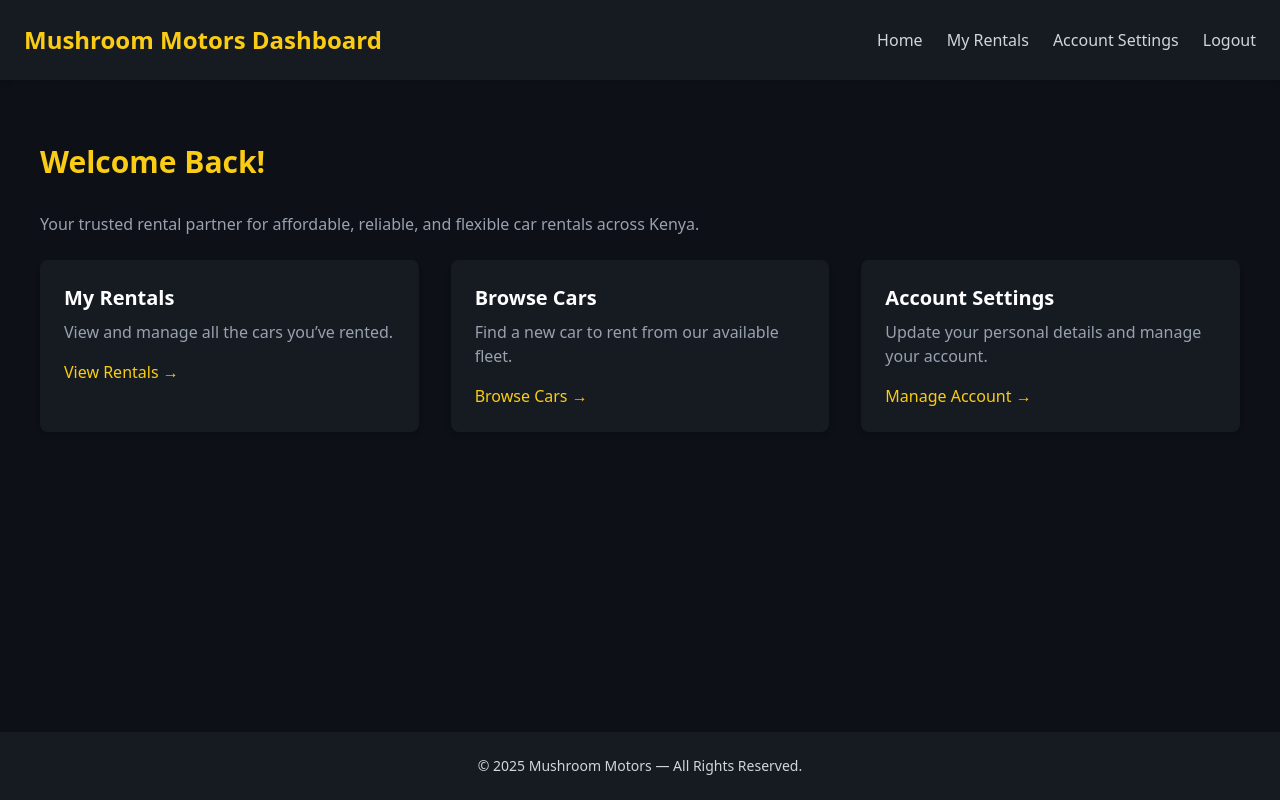
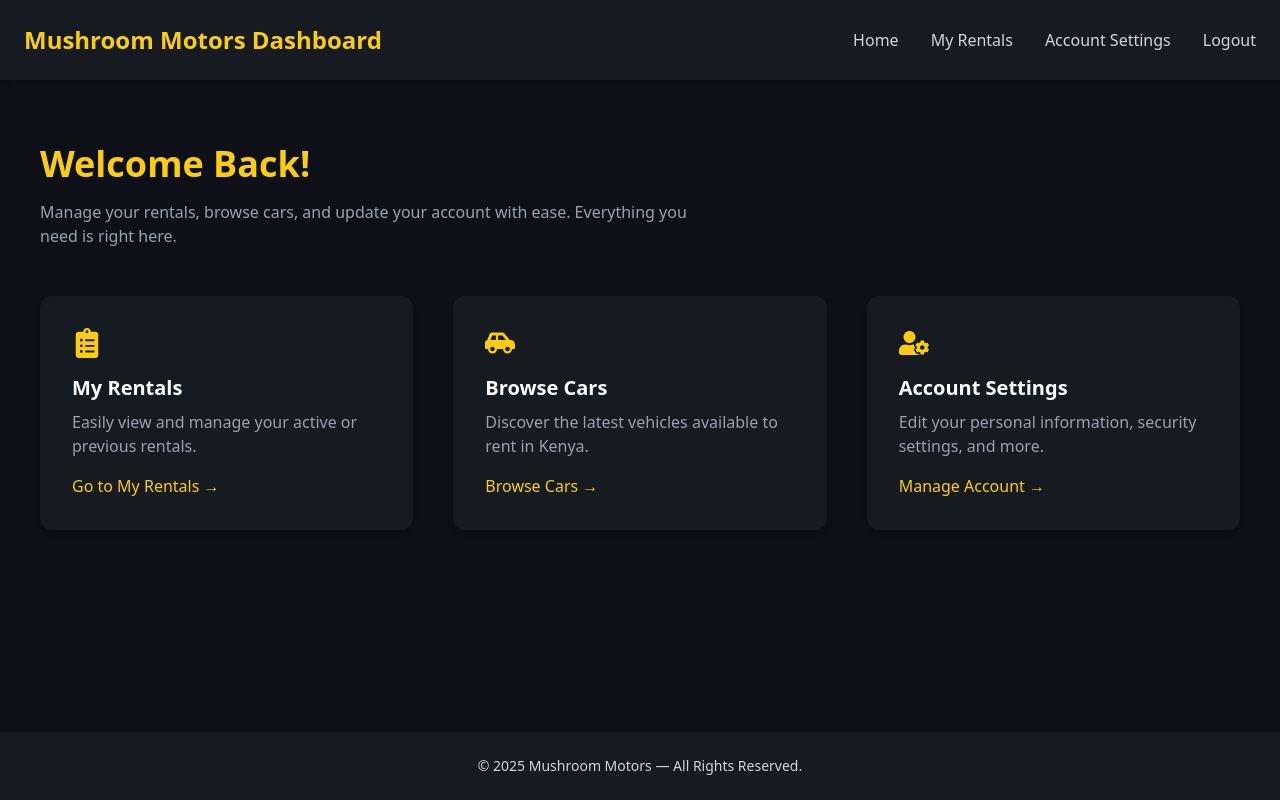
Before and after one commit to festus-sulumeti/mushroom-motors-rental-frontend, a React (Vite) app: page /dashboard in a window 1280 px wide. Built offline with nearby package versions, Linux system fonts and the light colour scheme.

Commit message:
feat: add well-designed user dashboard with navigation, icons, and structured layout

```diff
--- a/src/components/user-dashboard/UserDashboardHome.jsx
+++ b/src/components/user-dashboard/UserDashboardHome.jsx
@@ -1,13 +1,14 @@
 import React from 'react';
 import { Link } from 'react-router-dom';
+import { FaCarSide, FaUserCog, FaClipboardList } from 'react-icons/fa';
 
 const UserDashboardHome = () => {
   return (
     <div className="min-h-screen bg-[#0D1117] text-white flex flex-col">
-      {/* Header / Dashboard Navigation */}
+      {/* Header */}
       <header className="bg-[#161B22] p-6 flex justify-between items-center shadow-md">
         <h1 className="text-2xl font-bold text-[#FACC15]">Mushroom Motors Dashboard</h1>
-        <nav className="flex space-x-6 text-gray-300">
+        <nav className="hidden md:flex space-x-8 text-gray-300 font-medium">
           <Link to="/dashboard" className="hover:text-[#FACC15]">Home</Link>
           <Link to="/my-rentals" className="hover:text-[#FACC15]">My Rentals</Link>
           <Link to="/account-settings" className="hover:text-[#FACC15]">Account Settings</Link>
@@ -15,34 +16,38 @@ const UserDashboardHome = () => {
         </nav>
       </header>
 
-      {/* Main Dashboard Content */}
+      {/* Main Content */}
       <main className="flex-grow px-10 py-16">
-        <h2 className="text-3xl font-bold mb-8 text-[#FACC15]">Welcome Back!</h2>
-        <p className="text-gray-400 mb-6">
-          Your trusted rental partner for affordable, reliable, and flexible car rentals across Kenya.
+        <h2 className="text-4xl font-extrabold mb-4 text-[#FACC15]">Welcome Back!</h2>
+        <p className="text-gray-400 mb-12 max-w-2xl">
+          Manage your rentals, browse cars, and update your account with ease. Everything you need is right here.
         </p>
 
-        <div className="grid md:grid-cols-3 gap-8">
-          <div className="bg-[#161B22] rounded-lg p-6 shadow-md hover:ring-2 hover:ring-[#FACC15] transition">
+        <div className="grid md:grid-cols-3 gap-10">
+          <div className="bg-[#161B22] rounded-xl p-8 shadow-md hover:ring-2 hover:ring-[#FACC15] transition cursor-pointer">
+            <FaClipboardList className="text-3xl text-[#FACC15] mb-4" />
             <h3 className="text-xl font-semibold text-white mb-2">My Rentals</h3>
-            <p className="text-gray-400">View and manage all the cars you’ve rented.</p>
-            <Link to="/my-rentals" className="mt-4 inline-block text-[#FACC15] font-medium hover:underline">View Rentals →</Link>
+            <p className="text-gray-400 mb-4">Easily view and manage your active or previous rentals.</p>
+            <Link to="/my-rentals" className="text-[#FACC15] font-medium hover:underline">Go to My Rentals →</Link>
           </div>
 
-          <div className="bg-[#161B22] rounded-lg p-6 shadow-md hover:ring-2 hover:ring-[#FACC15] transition">
+          <div className="bg-[#161B22] rounded-xl p-8 shadow-md hover:ring-2 hover:ring-[#FACC15] transition cursor-pointer">
+            <FaCarSide className="text-3xl text-[#FACC15] mb-4" />
             <h3 className="text-xl font-semibold text-white mb-2">Browse Cars</h3>
-            <p className="text-gray-400">Find a new car to rent from our available fleet.</p>
-            <Link to="/cars" className="mt-4 inline-block text-[#FACC15] font-medium hover:underline">Browse Cars →</Link>
+            <p className="text-gray-400 mb-4">Discover the latest vehicles available to rent in Kenya.</p>
+            <Link to="/cars" className="text-[#FACC15] font-medium hover:underline">Browse Cars →</Link>
           </div>
 
-          <div className="bg-[#161B22] rounded-lg p-6 shadow-md hover:ring-2 hover:ring-[#FACC15] transition">
+          <div className="bg-[#161B22] rounded-xl p-8 shadow-md hover:ring-2 hover:ring-[#FACC15] transition cursor-pointer">
+            <FaUserCog className="text-3xl text-[#FACC15] mb-4" />
             <h3 className="text-xl font-semibold text-white mb-2">Account Settings</h3>
-            <p className="text-gray-400">Update your personal details and manage your account.</p>
-            <Link to="/account-settings" className="mt-4 inline-block text-[#FACC15] font-medium hover:underline">Manage Account →</Link>
+            <p className="text-gray-400 mb-4">Edit your personal information, security settings, and more.</p>
+            <Link to="/account-settings" className="text-[#FACC15] font-medium hover:underline">Manage Account →</Link>
           </div>
         </div>
       </main>
 
+      {/* Footer */}
       <footer className="bg-[#161B22] text-gray-300 text-center py-6 text-sm">
         &copy; {new Date().getFullYear()} Mushroom Motors — All Rights Reserved.
       </footer>
```
